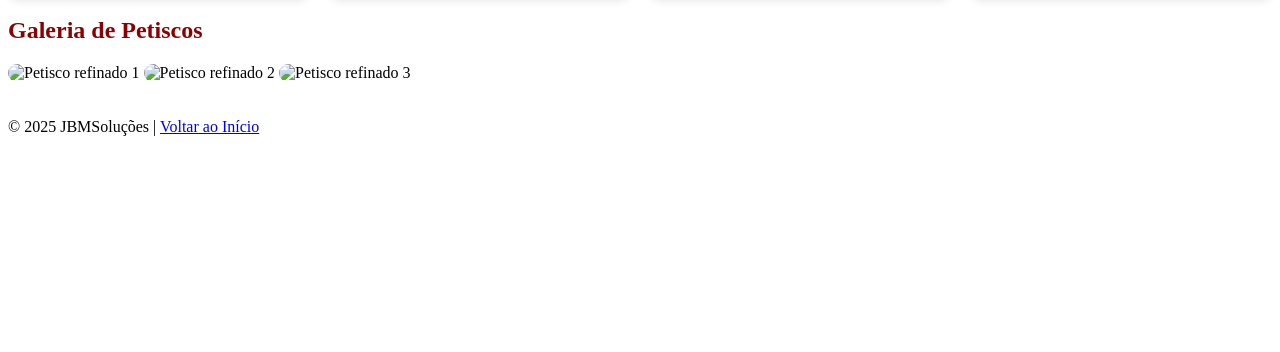
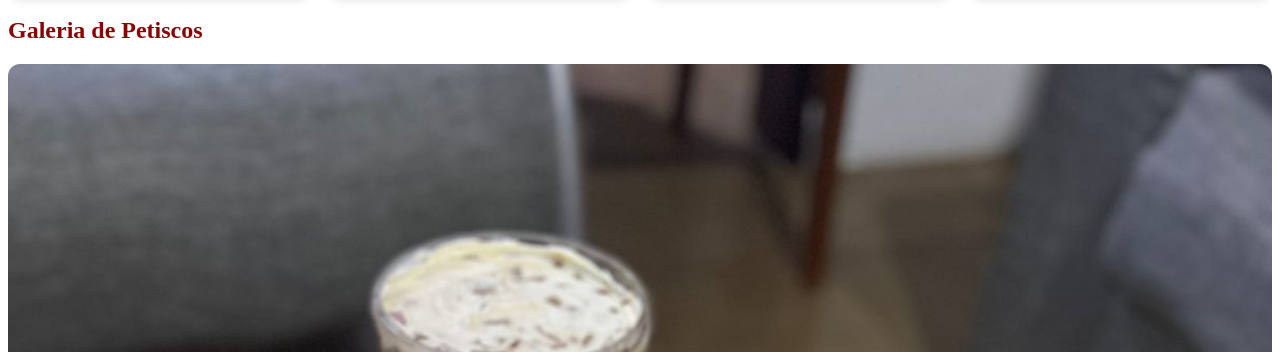
Before and after one commit to jbm5688/jbmsolucoes, a plain HTML site: page galeria.html in a window 1280 px wide. Shown: the part 448-800 px from the top of the page. Drawn offline with Linux system fonts and the light colour scheme.

Commit message:
Update galeria.html

```diff
--- a/galeria.html
+++ b/galeria.html
@@ -24,10 +24,10 @@
     <h1>Galeria de Petiscos</h1>
 
     <div class="galeria">
-      <img src="https://raw.githubusercontent.com/jbmsolucoes/assets/main/petisco1.jpg" alt="Tábua de queijos e frios" />
-      <img src="https://raw.githubusercontent.com/jbmsolucoes/assets/main/petisco2.jpg" alt="Mesa decorada com petiscos" />
-      <img src="https://raw.githubusercontent.com/jbmsolucoes/assets/main/petisco3.jpg" alt="Escondidinho gourmet" />
-      <img src="https://raw.githubusercontent.com/jbmsolucoes/assets/main/cliente1.jpg" alt="Cliente feliz com petiscos" />
+      <img src="https://raw.githubusercontent.com/jbmsolucoes/assets/main/petisco01.jpg" alt="Tábua de queijos e frios" />
+      <img src="https://raw.githubusercontent.com/jbmsolucoes/assets/main/petisco02.jpg" alt="Mesa decorada com petiscos" />
+      <img src="https://raw.githubusercontent.com/jbmsolucoes/assets/main/petisco03.jpg" alt="Escondidinho gourmet" />
+      <img src="https://raw.githubusercontent.com/jbmsolucoes/assets/main/cliente01.jpg" alt="Cliente feliz com petiscos" />
     </div>
   </div>
   <!-- Adicione isso dentro do <body>, abaixo da chamada para "Sobremesa" ou onde desejar -->
@@ -35,9 +35,9 @@
     <h2 style="color:#8B0000;">Galeria de Petiscos</h2>
 
     <div class="card">
-      <img src="assets/petisco1.jpg" alt="Petisco refinado 1" style="width: 100%; border-radius: 12px; margin-bottom: 20px;">
-      <img src="assets/petisco2.jpg" alt="Petisco refinado 2" style="width: 100%; border-radius: 12px; margin-bottom: 20px;">
-      <img src="assets/petisco3.jpg" alt="Petisco refinado 3" style="width: 100%; border-radius: 12px;">
+      <img src="assets/petisco01.jpg" alt="Petisco refinado 1" style="width: 100%; border-radius: 12px; margin-bottom: 20px;">
+      <img src="assets/petisco02.jpg" alt="Petisco refinado 2" style="width: 100%; border-radius: 12px; margin-bottom: 20px;">
+      <img src="assets/petisco03.jpg" alt="Petisco refinado 3" style="width: 100%; border-radius: 12px;">
     </div>
   </div>
 
```
